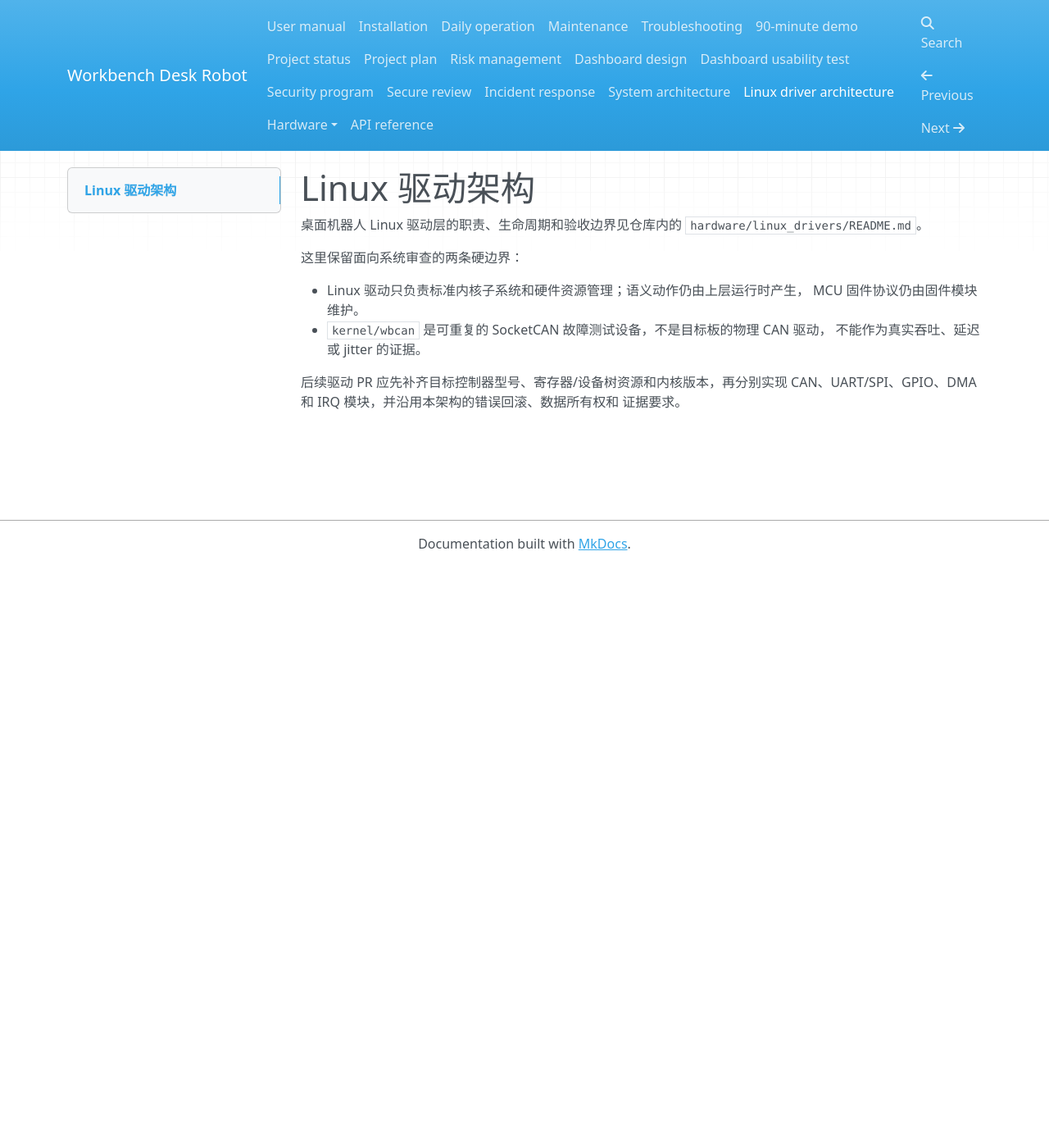
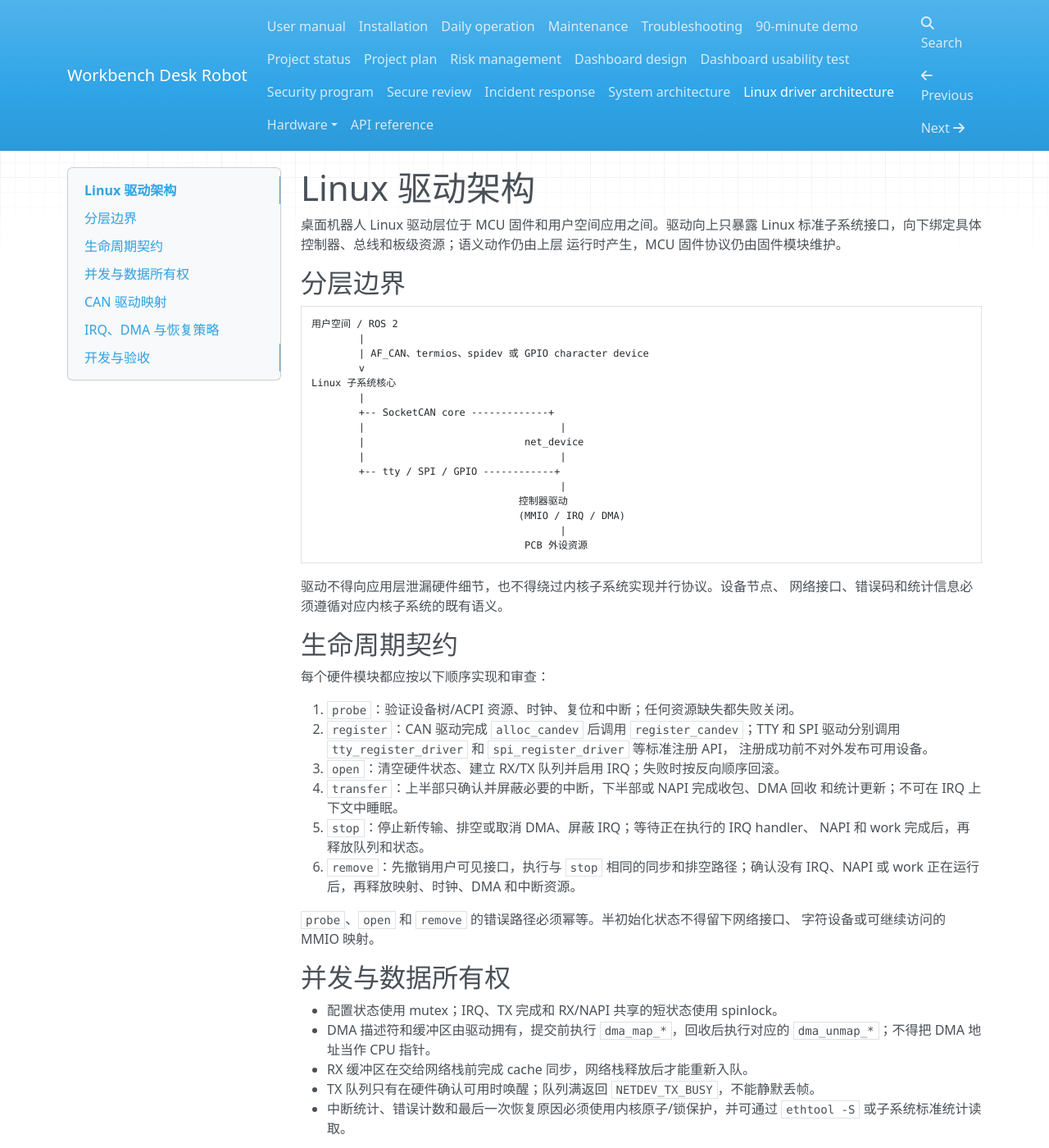
Before and after one commit to Quchaosheng/workbench-desk-robot, an MkDocs documentation site: the page built from docs/architecture/linux-drivers.md, in a window 1280 px wide and 1400 px high. Shown: the whole window at 82% size. Built offline with MkDocs 1.6.1, drawn with Linux system fonts in a browser that asks for light colours; nearby versions of some CDN libraries; some of the changed text lies outside the part shown.

Commit message:
docs(linux): address driver architecture review feedback
Address PR #232 review feedback.

Changes:
- Move the complete Linux driver architecture into the published MkDocs page.
- Correct CAN, TTY and SPI registration API names.
- Require IRQ, NAPI and work synchronization before releasing driver resources.
- Add make test, make contract, make scenario-check and make context-check to the Task Packet.
- Keep wbcan clearly identified as software test evidence rather than physical hardware evidence.

Validation:
- Task Packet validation passed.
- Context validation passed.
- JSON and MkDocs YAML syntax passed.
- git diff --check passed.
- Strict MkDocs build was not run locally because mkdocs is not installed.

````diff
--- a/docs/architecture/linux-drivers.md
+++ b/docs/architecture/linux-drivers.md
@@ -1,15 +1,100 @@
 # Linux 驱动架构
 
-桌面机器人 Linux 驱动层的职责、生命周期和验收边界见仓库内的
-`hardware/linux_drivers/README.md`。
+桌面机器人 Linux 驱动层位于 MCU 固件和用户空间应用之间。驱动向上只暴露
+Linux 标准子系统接口，向下绑定具体控制器、总线和板级资源；语义动作仍由上层
+运行时产生，MCU 固件协议仍由固件模块维护。
 
-这里保留面向系统审查的两条硬边界：
+## 分层边界
 
-- Linux 驱动只负责标准内核子系统和硬件资源管理；语义动作仍由上层运行时产生，
-  MCU 固件协议仍由固件模块维护。
-- `kernel/wbcan` 是可重复的 SocketCAN 故障测试设备，不是目标板的物理 CAN 驱动，
-  不能作为真实吞吐、延迟或 jitter 的证据。
+```text
+用户空间 / ROS 2
+        |
+        | AF_CAN、termios、spidev 或 GPIO character device
+        v
+Linux 子系统核心
+        |
+        +-- SocketCAN core -------------+
+        |                                 |
+        |                           net_device
+        |                                 |
+        +-- tty / SPI / GPIO ------------+
+                                          |
+                                   控制器驱动
+                                   (MMIO / IRQ / DMA)
+                                          |
+                                    PCB 外设资源
+```
 
-后续驱动 PR 应先补齐目标控制器型号、寄存器/设备树资源和内核版本，再分别实现
-CAN、UART/SPI、GPIO、DMA 和 IRQ 模块，并沿用本架构的错误回滚、数据所有权和
-证据要求。
+驱动不得向应用层泄漏硬件细节，也不得绕过内核子系统实现并行协议。设备节点、
+网络接口、错误码和统计信息必须遵循对应内核子系统的既有语义。
+
+## 生命周期契约
+
+每个硬件模块都应按以下顺序实现和审查：
+
+1. `probe`：验证设备树/ACPI 资源、时钟、复位和中断；任何资源缺失都失败关闭。
+2. `register`：CAN 驱动完成 `alloc_candev` 后调用 `register_candev`；TTY 和 SPI
+   驱动分别调用 `tty_register_driver` 和 `spi_register_driver` 等标准注册 API，
+   注册成功前不对外发布可用设备。
+3. `open`：清空硬件状态、建立 RX/TX 队列并启用 IRQ；失败时按反向顺序回滚。
+4. `transfer`：上半部只确认并屏蔽必要的中断，下半部或 NAPI 完成收包、DMA 回收
+   和统计更新；不可在 IRQ 上下文中睡眠。
+5. `stop`：停止新传输、排空或取消 DMA、屏蔽 IRQ；等待正在执行的 IRQ handler、
+   NAPI 和 work 完成后，再释放队列和状态。
+6. `remove`：先撤销用户可见接口，执行与 `stop` 相同的同步和排空路径；确认没有
+   IRQ、NAPI 或 work 正在运行后，再释放映射、时钟、DMA 和中断资源。
+
+`probe`、`open` 和 `remove` 的错误路径必须幂等。半初始化状态不得留下网络接口、
+字符设备或可继续访问的 MMIO 映射。
+
+## 并发与数据所有权
+
+- 配置状态使用 mutex；IRQ、TX 完成和 RX/NAPI 共享的短状态使用 spinlock。
+- DMA 描述符和缓冲区由驱动拥有，提交前执行 `dma_map_*`，回收后执行对应的
+  `dma_unmap_*`；不得把 DMA 地址当作 CPU 指针。
+- RX 缓冲区在交给网络栈前完成 cache 同步，网络栈释放后才能重新入队。
+- TX 队列只有在硬件确认可用时唤醒；队列满返回 `NETDEV_TX_BUSY`，不能静默丢帧。
+- 中断统计、错误计数和最后一次恢复原因必须使用内核原子/锁保护，并可通过
+  `ethtool -S` 或子系统标准统计读取。
+
+## CAN 驱动映射
+
+任务书中的 LINUX2 以 SocketCAN 为验收边界：
+
+| 能力 | 内核边界 | 当前状态 |
+|---|---|---|
+| 标准帧与扩展帧 | `struct can_frame`、`CAN_EFF_FLAG` | `wbcan` 已覆盖测试语义 |
+| CAN FD | `struct canfd_frame`、`CAN_CTRLMODE_FD` | 等待控制器型号和线速确认 |
+| 过滤 | CAN core/socket filter | 由 SocketCAN 统一处理 |
+| 错误统计 | `can_priv.can_stats`、错误帧 | `wbcan` 提供可重复的故障测试 |
+| 延迟目标 | TX 提交到 RX 时间戳 | 必须在目标硬件上测量，不能用虚拟模块代替 |
+
+`wbcan` 的 debugfs 故障注入只用于测试，不是生产控制 ABI。物理 CAN 驱动不得
+复用该 debugfs 接口作为设备配置面；生产配置应走 SocketCAN、设备树和标准网络工具。
+
+## IRQ、DMA 与恢复策略
+
+LINUX5/LINUX6 的实现必须在硬件资源确认后补充以下内容：
+
+- IRQ：确认共享中断标志后再清中断；上半部只做确认和调度，下半部批量处理。
+- DMA：预分配固定大小的环形描述符，限制单次批量；错误时停止队列并回收所有
+  在途缓冲区，恢复成功后才重新唤醒队列。
+- 总线恢复：CAN bus-off 通过 CAN core 的 restart 语义暴露，不能自行伪造用户空间
+  状态；恢复失败必须保留错误计数并保持设备不可发送。
+- 可观测性：至少提供标准网络统计、错误计数、IRQ/DMA 回收计数和最近一次恢复原因，
+  便于性能与故障证据注册。
+
+## 开发与验收
+
+在没有目标内核头文件或真实控制器之前，只能运行静态文档检查和 `wbcan` 软件测试。
+物理驱动 PR 还必须附带：
+
+1. 目标内核版本、设备树/ACPI 资源和控制器数据手册版本；
+2. `make -C <module>`、`checkpatch.pl` 和模块加载/卸载输出；
+3. SocketCAN 收发、错误恢复、并发卸载以及 DMA/IRQ 计数证据；
+4. 延迟、吞吐和 jitter 的原始采样，而不是规划值。
+
+`kernel/wbcan` 是可重复的 SocketCAN 故障测试设备，不是目标板的物理 CAN 驱动，
+不能作为真实吞吐、延迟或 jitter 的证据。后续驱动 PR 应先补齐目标控制器型号、
+寄存器/设备树资源和内核版本，再分别实现 CAN、UART/SPI、GPIO、DMA 和 IRQ 模块，
+并沿用本架构的错误回滚、数据所有权和证据要求。
--- a/docs/task_packets/linux-driver-framework.json
+++ b/docs/task_packets/linux-driver-framework.json
@@ -30,11 +30,16 @@
   "commands": [
     "python3 tools/scripts/check_task_packet.py docs/task_packets/linux-driver-framework.json",
     "python3 -m mkdocs build --strict",
+    "make test",
+    "make contract",
+    "make scenario-check",
+    "make context-check",
     "git diff --check"
   ],
   "evidence": [
     "Task Packet validation output",
     "strict MkDocs build output",
+    "repository gate output",
     "git diff --check output"
   ],
   "stop_conditions": [
````
Also changed, not shown: hardware/linux_drivers/README.md (+9 -3 lines).
